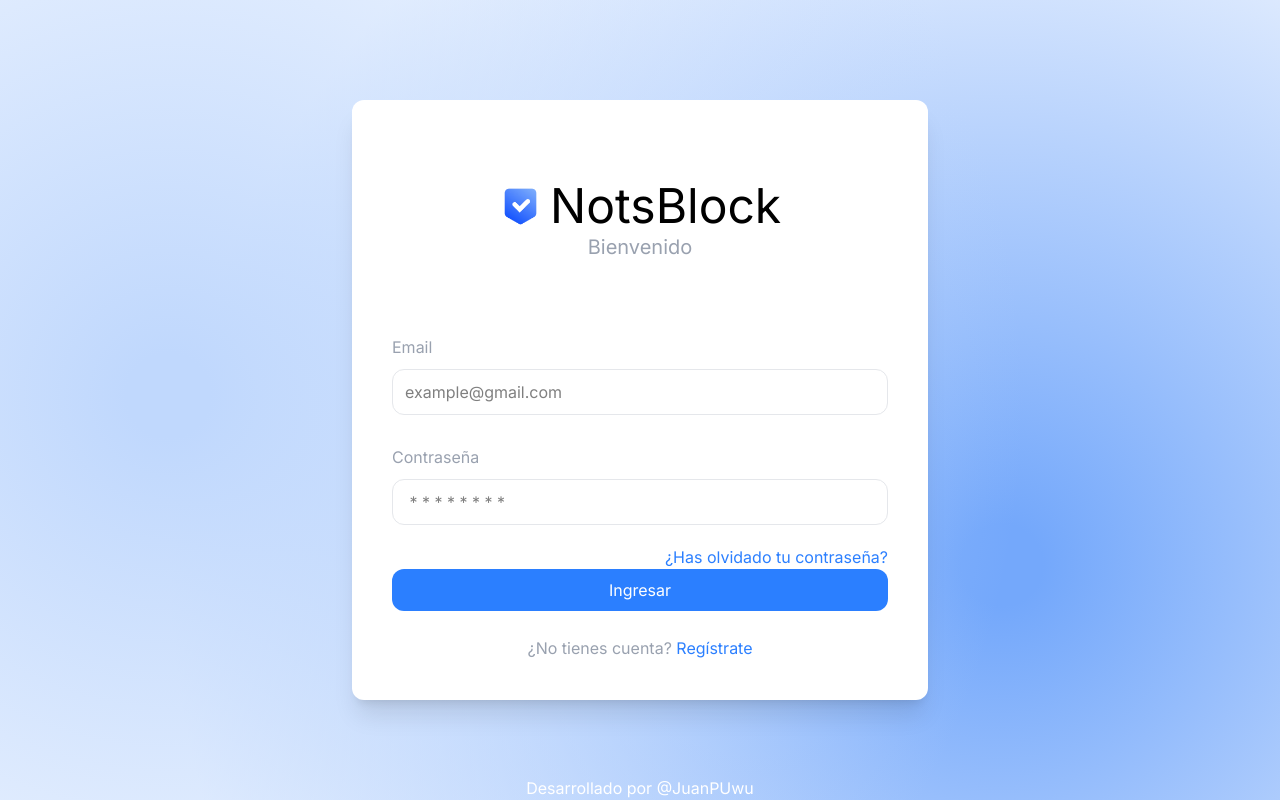
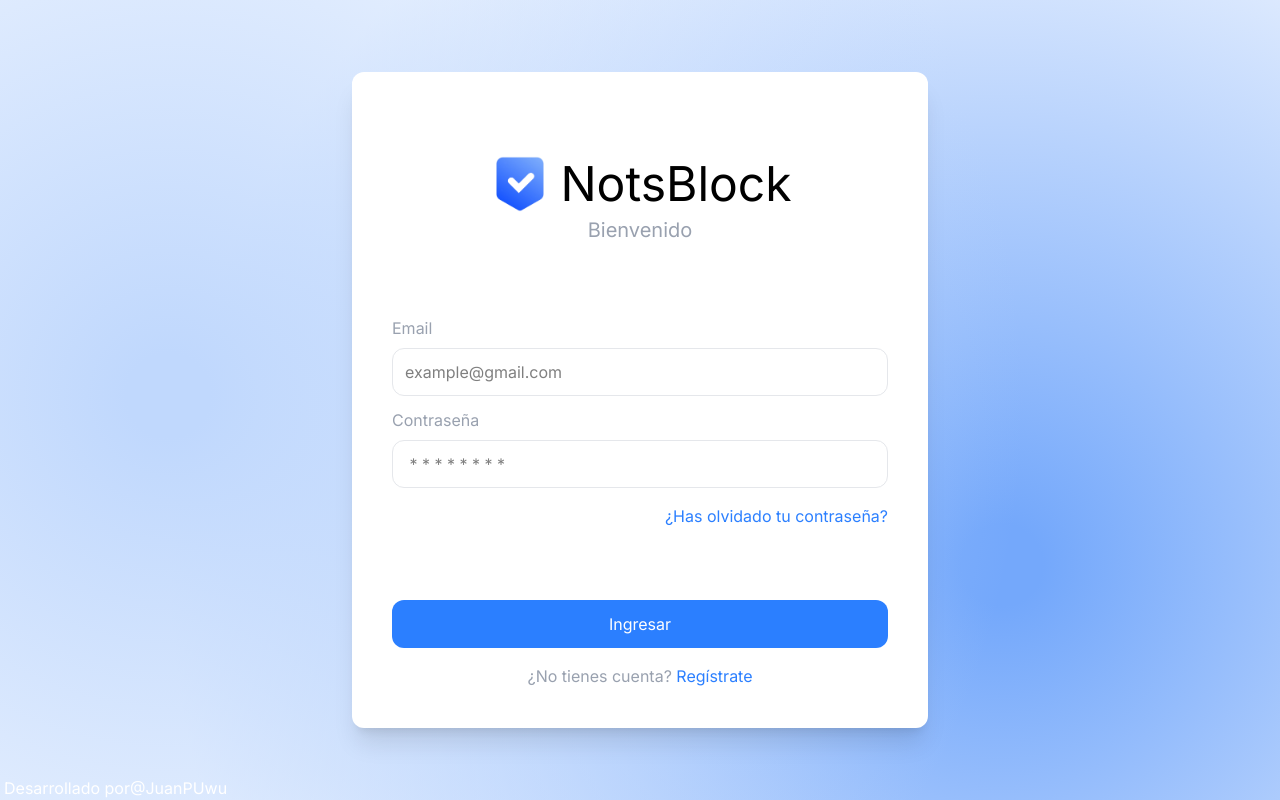
Before and after one commit to JuanPUwu/NotsBlock, a React (Vite) app in the folder frontend/: page / in a window 1280 px wide. Built offline with nearby package versions, Linux system fonts and the light colour scheme.

Commit message:
git commit -m "Refactor Login component layout and improve accessibility"

```diff
--- a/frontend/src/pages/Login.jsx
+++ b/frontend/src/pages/Login.jsx
@@ -5,43 +5,50 @@ export default function Login() {
     <main className="bg-animated w-full h-full flex flex-col items-center justify-center">
       <form
         action=""
-        className="bg-white w-90 sm:w-2/3 lg:w-[30%] lg:min-w-xl h-3/4 rounded-xl shadow-xl p-10 flex flex-col"
+        className="bg-white w-90 sm:w-2/3 lg:w-[30%] lg:min-w-xl h-3/4 sm:h-[82%] max-h-[44rem] rounded-xl shadow-xl p-10 pt-20 flex flex-col justify-between"
       >
-        <div className="w-full h-1/12 mt-[9%] flex flex-row items-center justify-center gap-2">
+        <div className="w-full h-auto flex flex-col">
+          <div className="w-full h-16 flex flex-row items-center justify-center gap-2">
             <img src={IconLogo} alt="NotsBlock Logo" className="h-full" />
             <h1 className="text-center text-5xl">NotsBlock</h1>
           </div>
-        <h2 className="text-center text-xl text-gray-400 mt-[1%] mb-[15%]">
-          Bienvenido
-        </h2>
-        <label htmlFor="email" className="text-gray-400 mb-[2%]">
+          <h2 className="text-center text-xl text-gray-400">Bienvenido</h2>
+        </div>
+
+        {/* Campos email y contraseña */}
+        <div className="w-full h-auto flex flex-col gap-2">
+          <label htmlFor="email" className="text-gray-400 ">
             Email
           </label>
           <input
             type="email"
             id="email"
             placeholder="example@gmail.com"
-          className="w-full h-12 border border-gray-200 rounded-xl p-3"
+            className="w-full h-12 border border-gray-200 rounded-xl p-3 mb-1"
           />
-        <label htmlFor="password" className="text-gray-400 mt-[6%] mb-[2%]">
+          <label htmlFor="password" className="text-gray-400">
             Contraseña
           </label>
           <input
             type="password"
             id="password"
-          className="w-full h-12 border border-gray-200 rounded-xl p-3"
+            className="w-full h-12 border border-gray-200 rounded-xl p-3 mb-2"
             placeholder=" * * * * * * * *"
           />
+
+          {/* Has olvidado tu contraseña? */}
           <a
             href="/forgot-password"
-          className="text-blue-500 hover:underline text-right mt-[4%] cursor-pointer"
+            className="text-blue-500 hover:underline text-right cursor-pointer"
           >
             ¿Has olvidado tu contraseña?
           </a>
-        <button className="bg-blue-500 text-white h-12 rounded-xl mt-auto cursor-pointer">
+        </div>
+        <div className="w-full h-auto flex flex-col gap-4">
+          <button className="bg-blue-500 text-white h-12 rounded-xl cursor-pointer">
             Ingresar
           </button>
-        <span className="text-center text-gray-400 mt-[5%]">
+          <span className="text-center text-gray-400">
             ¿No tienes cuenta?{" "}
             <a
               href="/register"
@@ -50,8 +57,9 @@ export default function Login() {
               Regístrate
             </a>
           </span>
+        </div>
       </form>
-      <footer className="absolute bottom-0 left-0 right-0 text-center text-white">
+      <footer className="flex flex-row w-full absolute bottom-0 justify-center lg:justify-start lg:pl-1 text-center text-white">
         Desarrollado por {""}
         <a
           href="https://github.com/JuanPUwu"
```
Lines whose indentation alone changed are shown as unchanged.
